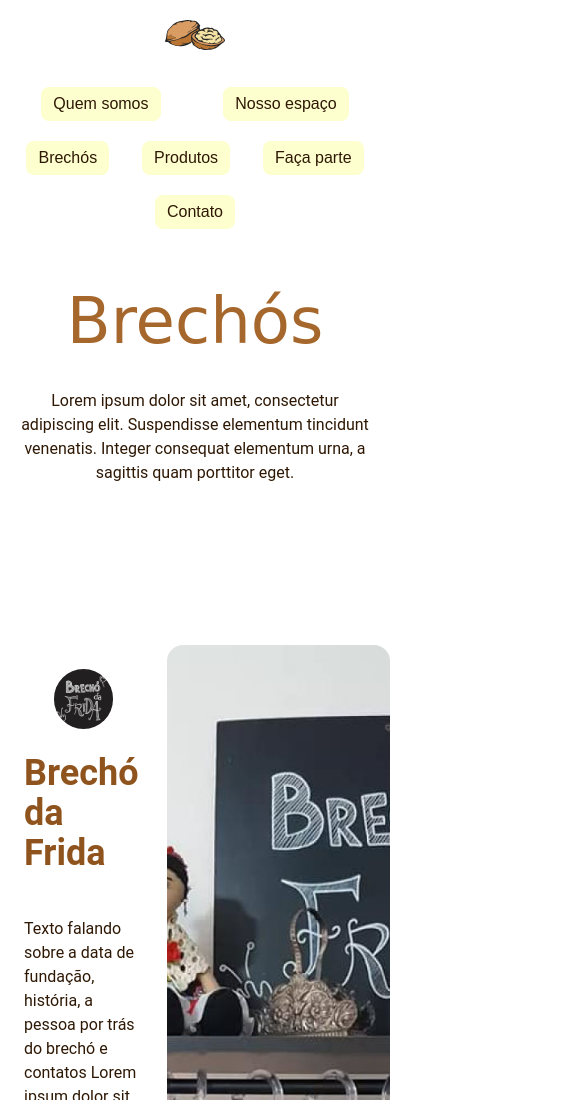
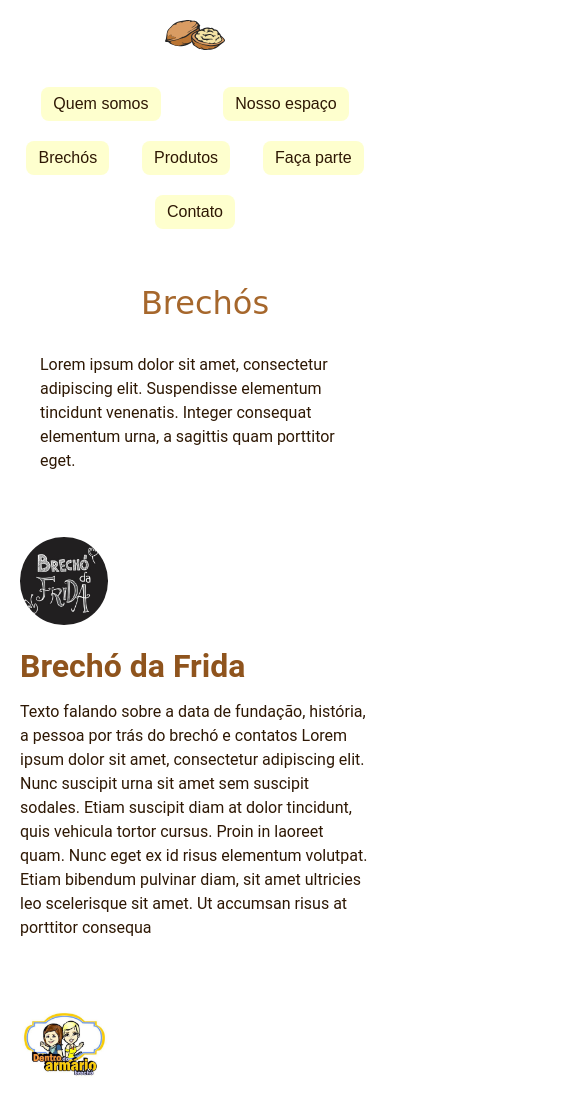
Before and after one commit to brunacdp/nozcolab, a plain HTML site: page 3-brechos.html in a window 390 px wide. Shown: the top 1100 px of the page, 585 px wide, since content can reach past the window. Drawn offline with Linux system fonts and the light colour scheme.

Commit message:
brechós responsivo

```diff
--- a/css/paginas/3-brechos/brechos.css
+++ b/css/paginas/3-brechos/brechos.css
@@ -111,3 +111,99 @@
     max-width: 50%;
   }
 }
+
+@media (max-width: 850px) {
+  .brechos {
+    text-align: start;
+  }
+  .brechos h1 {
+    font-size: 3rem;
+    padding-left: 20px;
+  }
+  .brechos p {
+    margin: 0px;
+    padding-left: 20px;
+  }
+  .frida,
+  .dab {
+    grid-template-columns: 1fr;
+    margin-bottom: 32px;
+    gap: 0px 0px;
+    place-items: start;
+  }
+  .dab {
+    margin-bottom: 120px;
+  }
+  .frida-conteudo,
+  .dab-conteudo {
+    display: grid;
+    place-items: start;
+    padding-left: 20px;
+    padding-right: 20px;
+  }
+
+  .frida p,
+  .dab p {
+    max-width: 75ch;
+  }
+  .dab-foto {
+    grid-area: auto;
+  }
+  .dab-conteudo {
+    grid-column: auto;
+  }
+  .frida .frida-foto,
+  .dab .dab-foto {
+    margin-left: 20px;
+    margin-right: 20px;
+  }
+}
+
+@media (max-width: 750px) {
+  .brechos {
+    margin-bottom: 40px;
+    text-align: start;
+  }
+  .brechos h1 {
+    font-size: 2.5rem;
+    text-align: start;
+  }
+  .frida h2,
+  .dab h2 {
+    padding-bottom: 16px;
+  }
+  .frida p,
+  .dab p {
+    padding-bottom: 20px;
+  }
+
+  .frida .frida-logo,
+  .dab .dab-logo {
+    max-width: 25%;
+  }
+  .frida {
+    margin-bottom: 60px;
+  }
+  .frida .frida-foto,
+  .dab .dab-foto {
+    margin-left: 20px;
+    margin-right: 20px;
+  }
+}
+
+@media (max-width: 450px) {
+  .brechos h1 {
+    font-size: 2rem;
+  }
+  .frida h2,
+  .dab h2 {
+    font-size: 2rem;
+  }
+  .frida .frida-foto,
+  .dab .dab-foto {
+    display: none;
+  }
+  .frida {
+    margin-bottom: 16px;
+  }
+}
```
